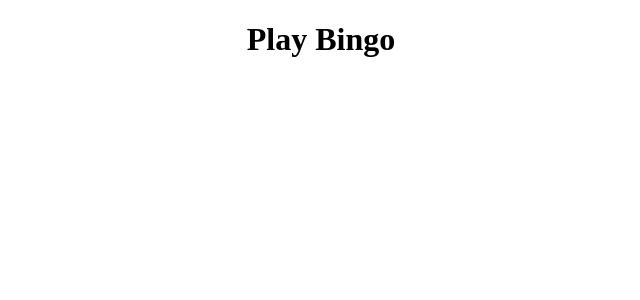
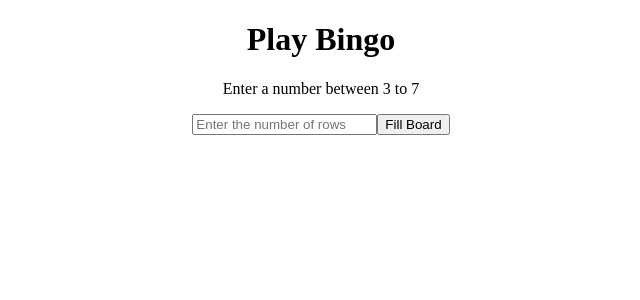
Before and after one commit to Praneeth003/bingo, a React (Create React App) app: page /play in a window 1280 px wide. Shown: the top 300 px of the page, without its empty margins (319-959 px from the left). Built offline with nearby package versions, Linux system fonts and the light colour scheme; the HTML template or start-up script is replaced by a standard one.

Commit message:
implement play page basics

```diff
--- a/src/pages/PlayPage.tsx
+++ b/src/pages/PlayPage.tsx
@@ -1,9 +1,27 @@
 import React from "react";
+import { useState } from "react";
 
-export default function PlayPage() {
+const PlayPage: React.FC = () => {
+
+    const [row, setRow] = useState<number>();
+
+    const recordInput = (event: React.ChangeEvent<HTMLInputElement>):void => {
+        setRow(Number(event.target.value));
+    }
+
+    function handleSubmit(event: React.MouseEvent<HTMLButtonElement>): void {
+        event.preventDefault();
+        console.log(row);
+    }
+
   return (
-    <div>
+    <>
       <h1>Play Bingo</h1>
-    </div>
+      <p>Enter a number between 3 to 7</p>
+      <input type = "number" value = {row} placeholder="Enter the number of rows" onChange={recordInput}></input>
+      <button onClick={handleSubmit}>Fill Board</button>
+    </>
   );
 }
+
+export default PlayPage;
```
